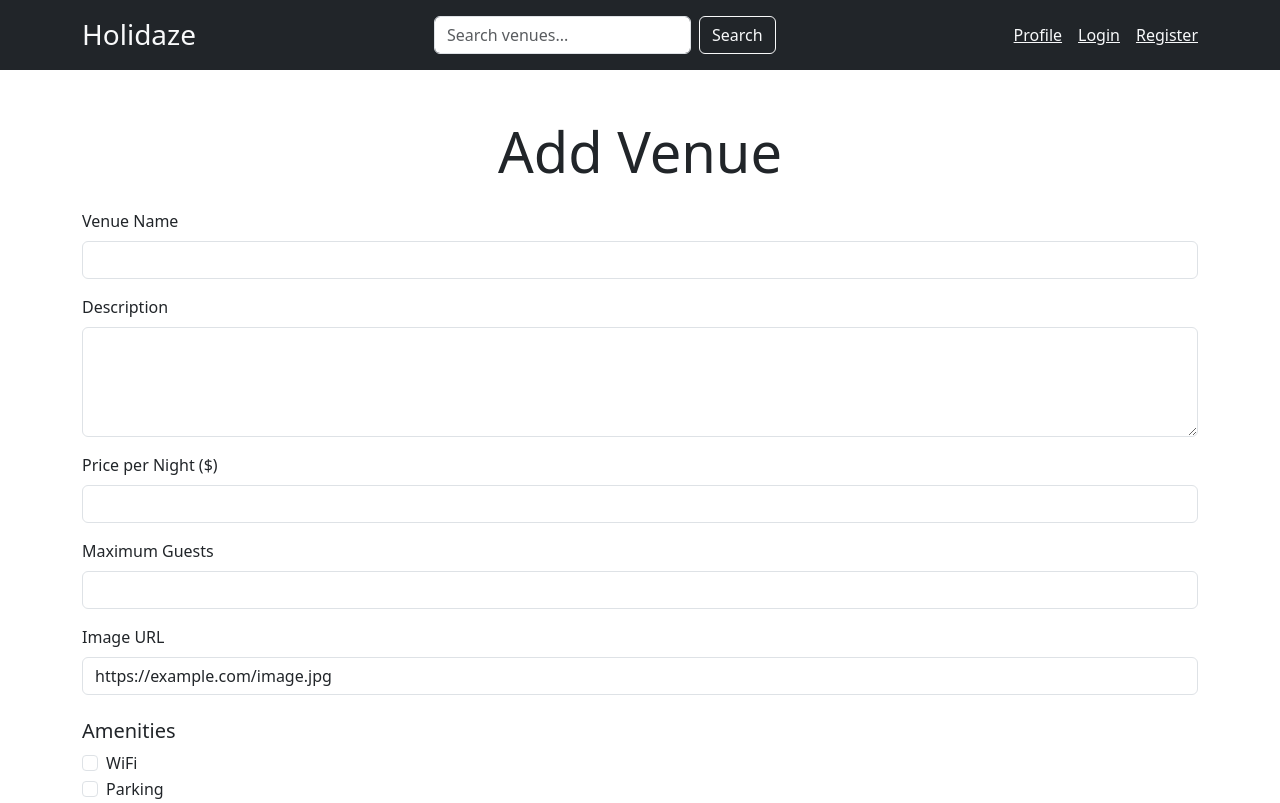
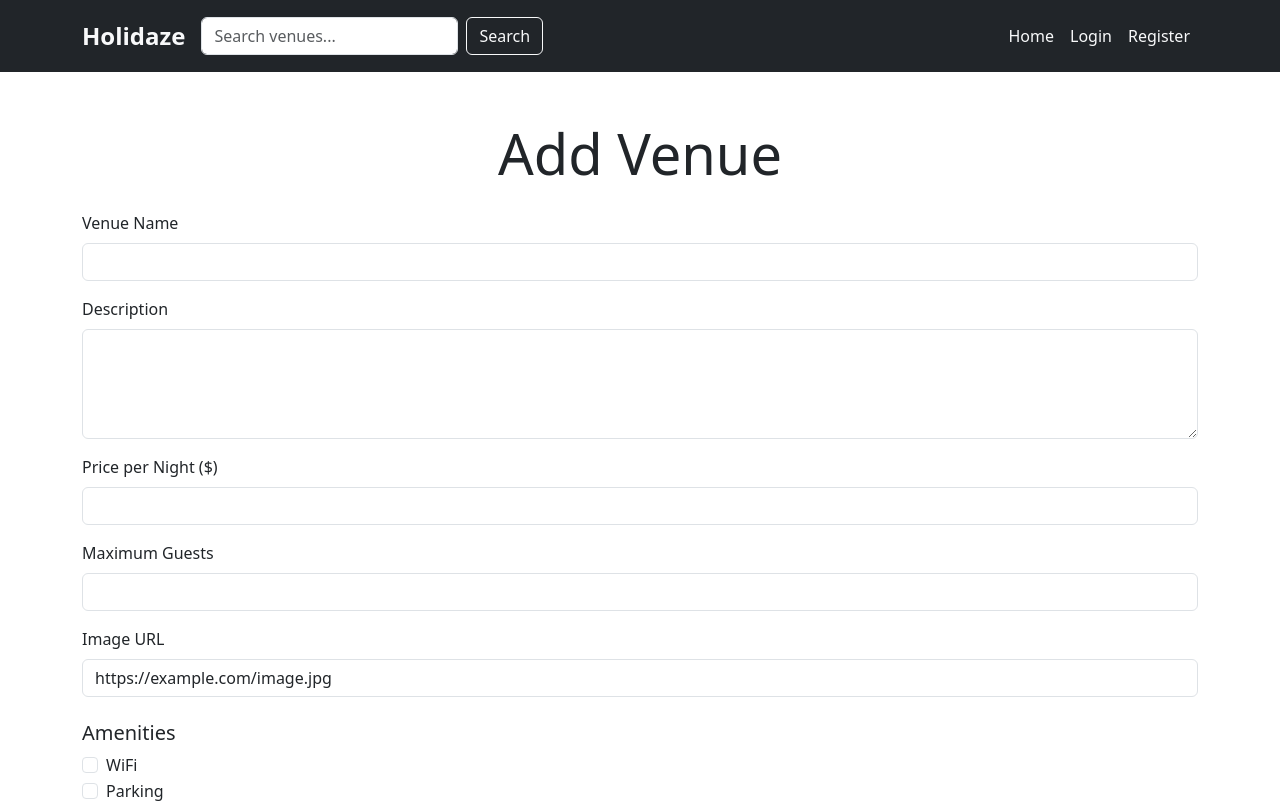
Before and after one commit to robfil50219/project-exam-2, a React (Create React App) app: page /add-venue in a window 1280 px wide. Shown: the top 803 px of the page. Built offline with nearby package versions, Linux system fonts and the light colour scheme.

Commit message:
search bug fixed. search result now displays in the homepage venue list

```diff
--- a/src/components/Header.js
+++ b/src/components/Header.js
@@ -2,40 +2,84 @@ import React, { useState } from 'react';
 import { Link, useNavigate } from 'react-router-dom';
 
 const Header = () => {
+  const token = localStorage.getItem('token');
+  const navigate = useNavigate();
   const [query, setQuery] = useState('');
-  const navigate = useNavigate();
+
+  const handleLogout = () => {
+    localStorage.removeItem('token');
+    navigate('/');
+  };
 
   const handleSearchSubmit = (e) => {
     e.preventDefault();
     if (query.trim()) {
-      // Navigate to the search page with the query as a URL parameter
-      navigate(`/search?q=${encodeURIComponent(query.trim())}`);
+      navigate(`/?q=${encodeURIComponent(query.trim())}`);
+    } else {
+      navigate('/');
     }
   };
 
   return (
-    <header className="bg-dark text-light py-3">
-      <div className="container d-flex justify-content-between align-items-center">
-        <Link to="/" className="text-light text-decoration-none">
-          <h1 className="h3 m-0">Holidaze</h1>
+    <header className="py-3 bg-dark text-light">
+      <div className="container d-flex flex-wrap align-items-center justify-content-between">
+        {/* Left: Brand and Search */}
+        <div className="d-flex align-items-center">
+          <Link to="/" className="text-light text-decoration-none fs-4 fw-bold me-3">
+            Holidaze
           </Link>
-        <form className="d-flex" onSubmit={handleSearchSubmit}>
+          <form onSubmit={handleSearchSubmit} className="d-flex">
             <input
               type="text"
               value={query}
               onChange={(e) => setQuery(e.target.value)}
               className="form-control me-2"
               placeholder="Search venues..."
+              style={{ minWidth: "250px" }}
             />
             <button type="submit" className="btn btn-outline-light">
               Search
             </button>
           </form>
-        <nav>
-          <Link to="/profile" className="text-light me-3">Profile</Link>
-          <Link to="/login" className="text-light me-3">Login</Link>
-          <Link to="/register" className="text-light">Register</Link>
-        </nav>
+        </div>
+        {/* Right: Navigation Links */}
+        <ul className="nav">
+          <li className="nav-item">
+            <Link to="/" className="nav-link px-2 text-light">
+              Home
+            </Link>
+          </li>
+          {token ? (
+            <>
+              <li className="nav-item">
+                <Link to="/profile" className="nav-link px-2 text-light">
+                  Profile
+                </Link>
+              </li>
+              <li className="nav-item">
+                <button
+                  onClick={handleLogout}
+                  className="nav-link btn btn-link text-light px-2"
+                >
+                  Logout
+                </button>
+              </li>
+            </>
+          ) : (
+            <>
+              <li className="nav-item">
+                <Link to="/login" className="nav-link px-2 text-light">
+                  Login
+                </Link>
+              </li>
+              <li className="nav-item">
+                <Link to="/register" className="nav-link px-2 text-light">
+                  Register
+                </Link>
+              </li>
+            </>
+          )}
+        </ul>
       </div>
     </header>
   );
--- a/src/components/VenueList.js
+++ b/src/components/VenueList.js
@@ -1,10 +1,16 @@
+// src/components/VenueList.js
 import React, { useEffect, useState } from 'react';
 import VenueCard from './VenueCard';
+import { useLocation } from 'react-router-dom';
 
 const VenueList = () => {
   const [venues, setVenues] = useState([]);
   const [loading, setLoading] = useState(true);
   const [error, setError] = useState(null);
+
+  // Get the query parameter from the URL
+  const location = useLocation();
+  const query = new URLSearchParams(location.search).get('q') || '';
 
   useEffect(() => {
     fetch('https://v2.api.noroff.dev/holidaze/venues')
@@ -15,7 +21,7 @@ const VenueList = () => {
         return res.json();
       })
       .then((data) => {
-        // If the API response is wrapped in an object (e.g., { data: [...] }), adjust accordingly.
+        // If the API response is wrapped in an object, adjust accordingly.
         setVenues(Array.isArray(data) ? data : data.data || []);
         setLoading(false);
       })
@@ -26,17 +32,28 @@ const VenueList = () => {
       });
   }, []);
 
+  // Filter venues based on the search query (by name or description)
+  const filteredVenues = venues.filter((venue) =>
+    venue.name.toLowerCase().includes(query.toLowerCase()) ||
+    venue.description.toLowerCase().includes(query.toLowerCase())
+  );
+
   if (loading) return <p className="text-center my-4">Loading venues...</p>;
   if (error) return <p className="text-center text-danger my-4">Error: {error}</p>;
 
   return (
     <div className="container my-4">
+      {query && <p>Showing results for "{query}"</p>}
       <div className="row">
-        {venues.map((venue) => (
-          <div key={venue.id} className="col-12 col-md-6 col-lg-4 mb-4">
-            <VenueCard venue={venue} />
-          </div>
-        ))}
+        {filteredVenues.length > 0 ? (
+          filteredVenues.map((venue) => (
+            <div key={venue.id} className="col-12 col-md-6 col-lg-4 mb-4">
+              <VenueCard venue={venue} />
+            </div>
+          ))
+        ) : (
+          <p>No venues found.</p>
+        )}
       </div>
     </div>
   );
```
Lines whose indentation alone changed are shown as unchanged.
